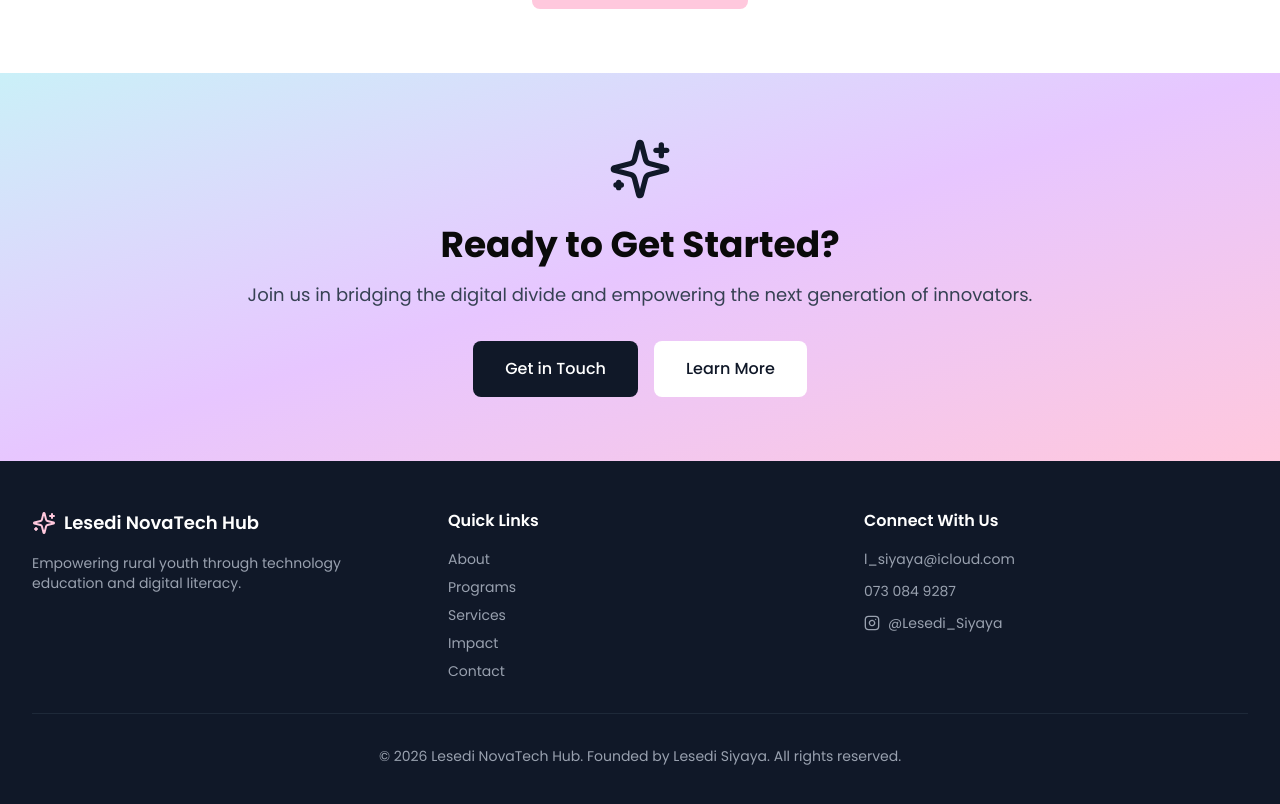
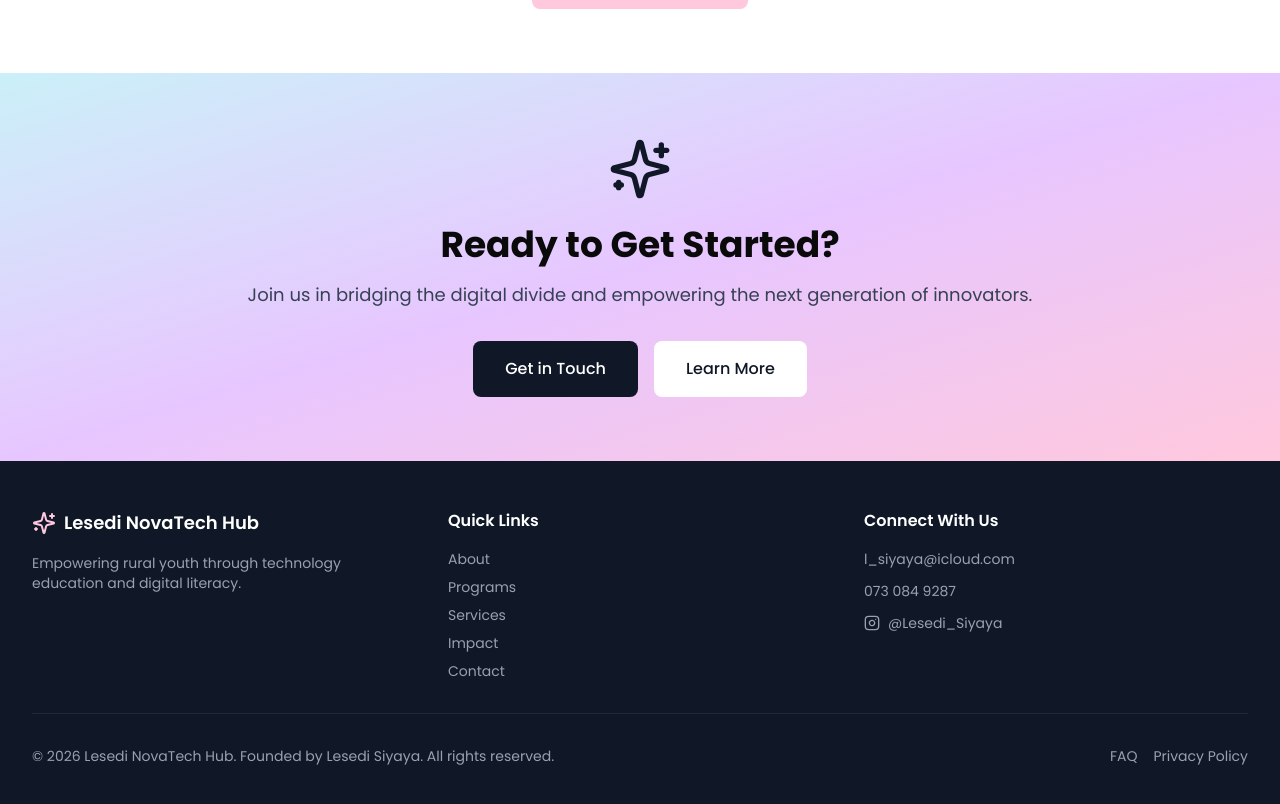
Before and after one commit to LesediSiyaya/Lesedinovatechhubwebsite, a React (Vite) app: page / in a window 1280 px wide. Shown: the part 1961-2765 px from the top of the page. Built offline with nearby package versions, Linux system fonts and the light colour scheme.

Commit message:
Add FAQ and Privacy Policy links to footer

```diff
--- a/src/app/components/Layout.tsx
+++ b/src/app/components/Layout.tsx
@@ -134,8 +134,12 @@ export default function Layout() {
               </div>
             </div>
           </div>
-          <div className="border-t border-gray-800 pt-8 text-center text-sm text-gray-400">
+          <div className="border-t border-gray-800 pt-8 flex flex-col sm:flex-row items-center justify-between gap-3 text-sm text-gray-400">
             <p>&copy; 2026 Lesedi NovaTech Hub. Founded by Lesedi Siyaya. All rights reserved.</p>
+            <div className="flex gap-4">
+              <Link to="/faq" className="hover:text-[#ffc8dd] transition-colors">FAQ</Link>
+              <Link to="/privacy" className="hover:text-[#ffc8dd] transition-colors">Privacy Policy</Link>
+            </div>
           </div>
         </div>
       </footer>
```
